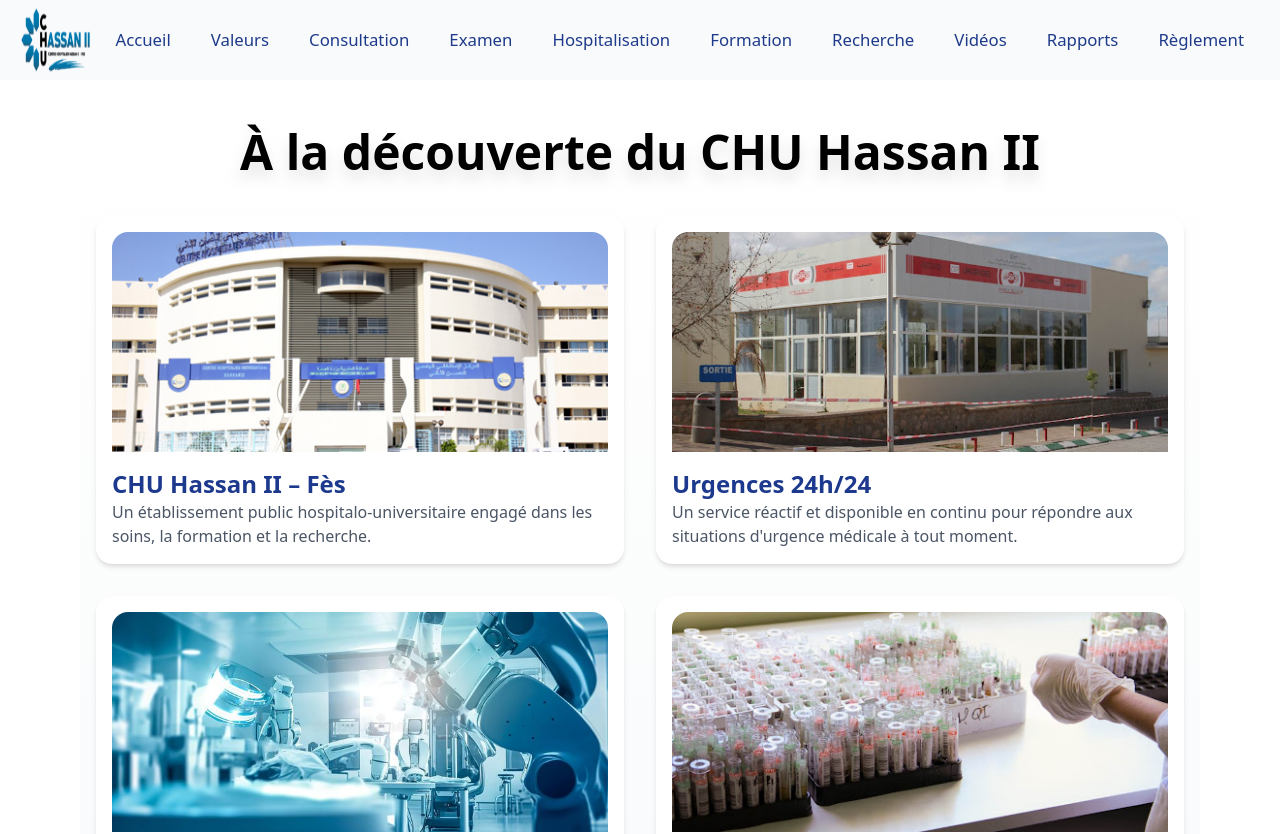
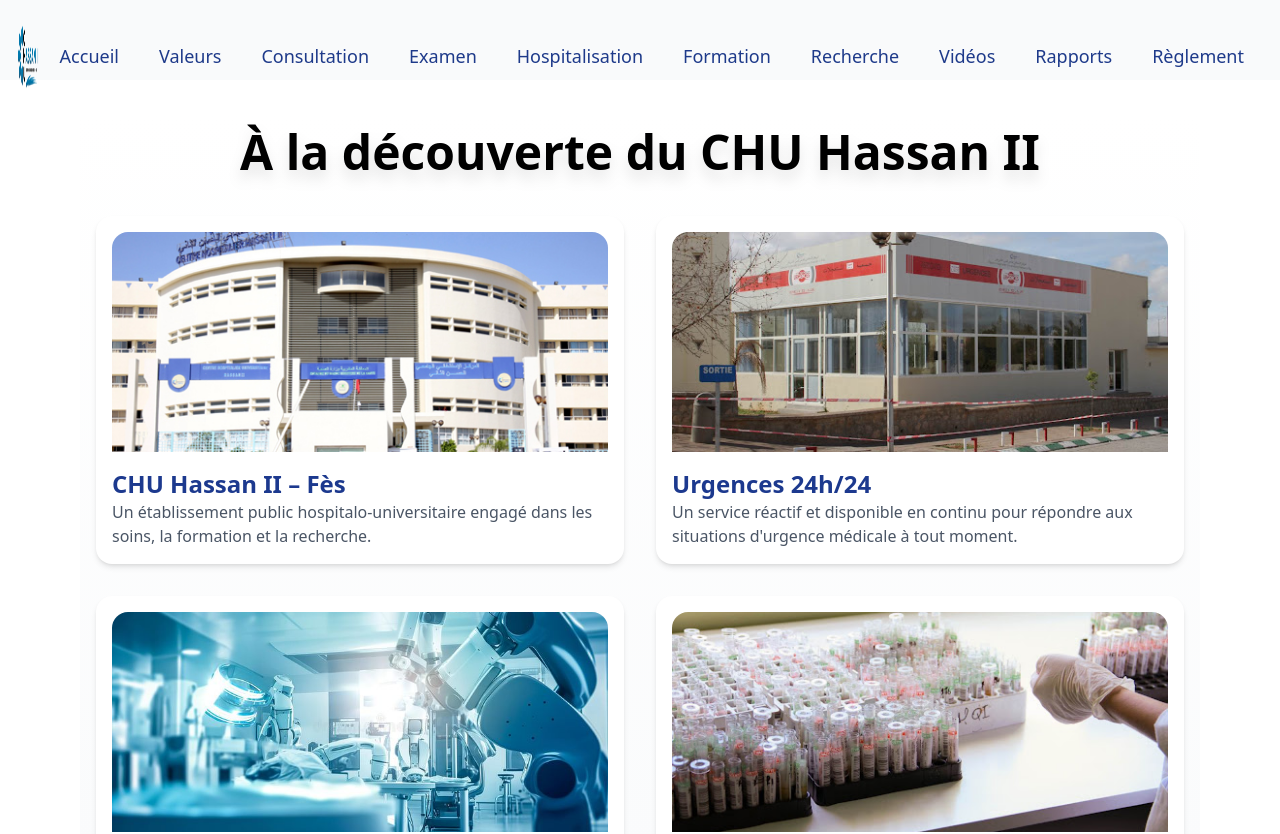
Before and after one commit to DEZZZ-GH/chu-fes, a Next.js app: page / in a window 1280 px wide. Shown: the top 834 px of the page. Built offline with nearby package versions, Linux system fonts and the light colour scheme.

Commit message:
nav update

```diff
--- a/src/components/Header.tsx
+++ b/src/components/Header.tsx
@@ -12,6 +12,7 @@ export default function Header() {
     const handleScroll = () => {
       setIsScrolled(window.scrollY > 10);
     };
+
     window.addEventListener('scroll', handleScroll);
     return () => window.removeEventListener('scroll', handleScroll);
   }, []);
@@ -33,19 +34,22 @@ export default function Header() {
     <header
       className={`fixed top-0 z-50 w-full h-20 transition-colors duration-300 ${
         isScrolled ? 'bg-[#D6F0FF]/80 backdrop-blur-md shadow' : 'bg-[#f9fafb]'
-      } text-[#1e3a8a] px-4`}
+      } text-[#1e3a8a] py-4 px-4`}
     >
-      <div className="max-w-7xl mx-auto flex flex-col sm:flex-row items-center justify-between gap-y-4 h-full">
-        {/* Top Row: Mobile layout flips icon to left, logo to right */}
-        <div className="flex justify-between items-center w-full sm:w-auto sm:justify-start">
-          {/* Burger icon */}
+      <div className="max-w-7xl mx-auto flex flex-col sm:flex-row items-center justify-between gap-y-4">
+        {/* Logo */}
+        <div className="flex items-center">
+          <img src="/images/logo.png" alt="Logo CHU" className="h-16 sm:h-20" />
+        </div>
+
+        {/* Burger button */}
         <button
           className="sm:hidden flex items-center justify-center p-2 rounded-md text-[#1e3a8a] hover:bg-[#dbeafe] transition duration-200"
           onClick={toggleMenu}
           aria-label="Toggle navigation"
         >
           <svg
-              className="w-8 h-8" // bigger for mobile
+            className="w-7 h-7" // Increased size for better visibility
             fill="none"
             stroke="currentColor"
             viewBox="0 0 24 24"
@@ -55,24 +59,18 @@ export default function Header() {
           </svg>
         </button>
 
-          {/* Logo aligned right in mobile */}
-          <div className="sm:ml-0 ml-auto">
-            <img src="/images/logo.png" alt="Logo CHU" className="h-16 sm:h-20" />
-          </div>
-        </div>
-
-        {/* Nav links */}
+        {/* Navigation links */}
         <nav
-          className={`transition-all duration-300 ease-in-out transform origin-top text-[1.05rem] sm:text-[1.05rem] ${
+          className={`transition-all duration-300 ease-in-out transform origin-top ${
             isMenuOpen ? 'scale-y-100 opacity-100 max-h-96 overflow-y-auto' : 'scale-y-0 opacity-0 max-h-0'
-          } sm:scale-y-100 sm:opacity-100 sm:flex flex-col sm:flex-row justify-center items-center gap-x-4 gap-y-4 px-2 w-full sm:w-auto`}
+          } sm:scale-y-100 sm:opacity-100 sm:flex flex-col sm:flex-row justify-center items-center gap-x-4 gap-y-4 text-lg px-2 w-full sm:w-auto`} // Increased font size
         >
           {navLinks.map(({ path, label }, index) => (
             <Link
               key={index}
               href={path}
               onClick={() => setIsMenuOpen(false)}
-              className="whitespace-nowrap px-3 py-2 rounded-md hover:bg-[#dbeafe] transition duration-200"
+              className="whitespace-nowrap px-3 py-2 rounded-md hover:bg-[#dbeafe] transition duration-200 text-lg" // Increased font size
             >
               {label}
             </Link>
```
Lines whose indentation alone changed are shown as unchanged.
